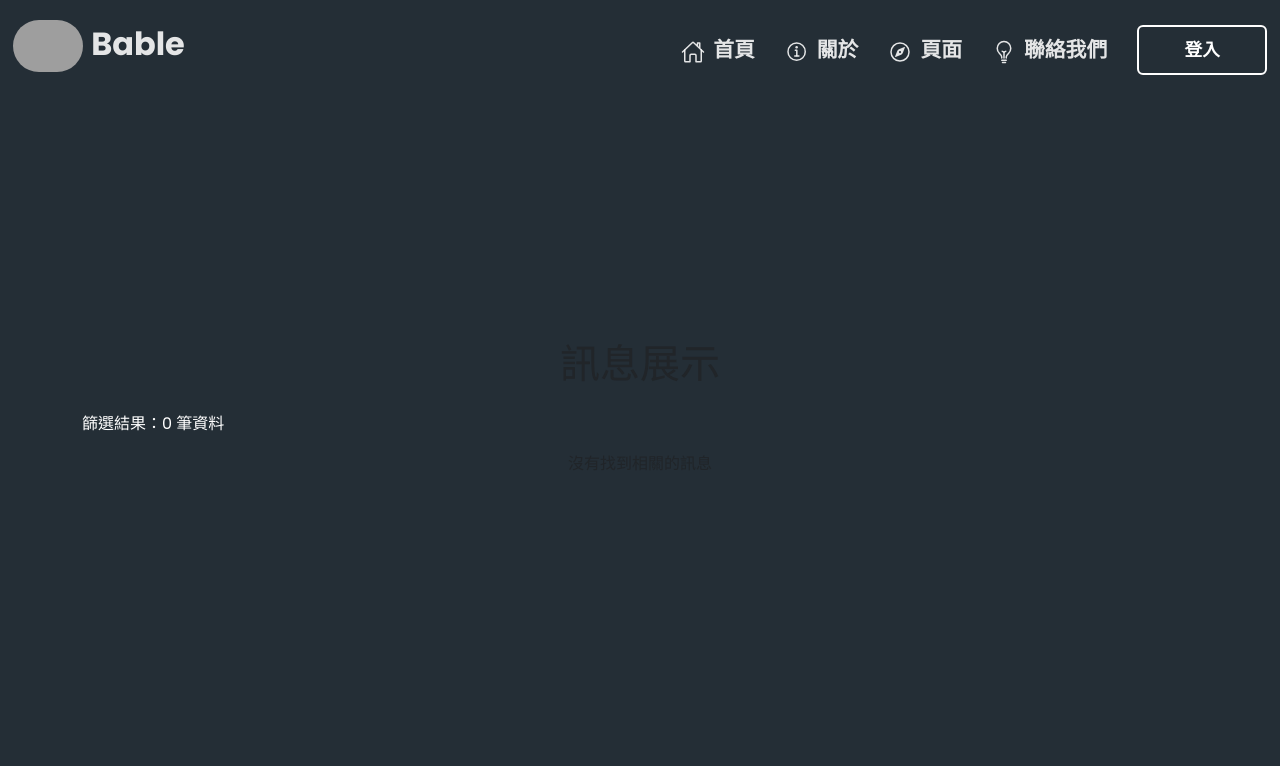
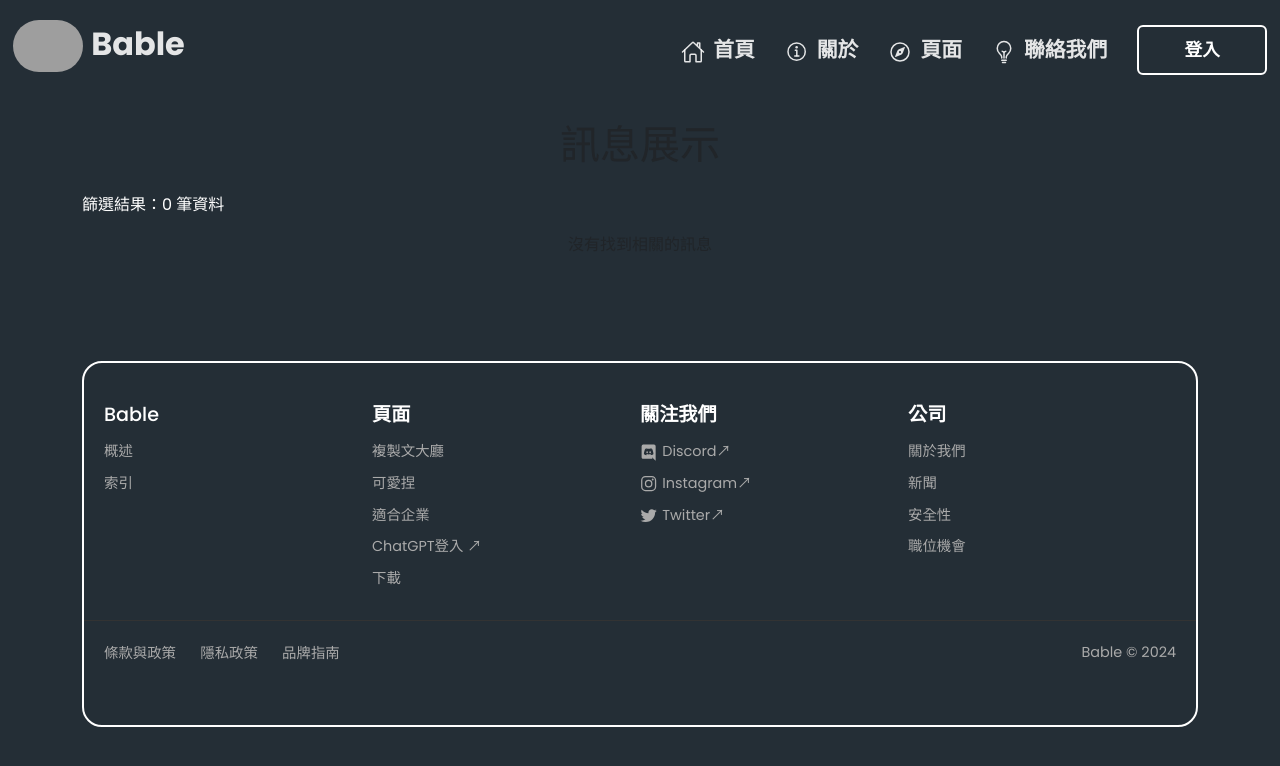
Before and after one commit to roy4222/Bable, a PHP site: page /message.php in a window 1280 px wide. Shown: the top 766 px of the page. Run offline with PHP 8.4, Linux system fonts and the light colour scheme; data that the repository does not hold is empty; some web fonts are replaced; grey boxes are pictures that could not be loaded.

Commit message:
增加頁尾

```diff
--- a/message.php
+++ b/message.php
@@ -1,4 +1,7 @@
 <?php
+
+session_start();
+
 $servername = "localhost";
 $username = "root";
 $password = "27003378";
@@ -269,6 +272,60 @@
                 <?php endfor; ?>
             </ul>
         </nav>
+
+        <br/><br/><br/>
+
+        <!-- 在這裡添加頁尾 -->
+        <footer class="site-footer">
+            <div class="footer-content">
+                <div class="footer-section">
+                    <h3>Bable</h3>
+                    <ul>
+                        <li><a href="#">概述</a></li>
+                        <li><a href="#">索引</a></li>
+                    </ul>
+                </div>
+                <div class="footer-section">
+                    <h3><strong>頁面</strong></h3>
+                    <ul>
+                        <li><a href="#">複製文大廳</a></li>
+                        <li><a href="#">可愛捏</a></li>
+                        <li><a href="#">適合企業</a></li>
+                        <li><a href="#">ChatGPT登入 ↗</a></li>
+                        <li><a href="#">下載</a></li>
+                    </ul>
+                </div>
+                <div class="footer-section">
+                    <h3><strong>關注我們</strong></h3>
+                    <ul>
+                        <li><a href="#"><ion-icon name="logo-discord"></ion-icon>Discord↗</a></li>
+                        <li><a href="#"><ion-icon name="logo-instagram"></ion-icon></ion-icon>Instagram↗</a></li>
+                        <li><a href="#"><ion-icon name="logo-twitter"></ion-icon>Twitter↗</a></li>
+                    </ul>
+                </div>
+                <div class="footer-section">
+                    <h3><strong>公司</strong></h3>
+                    <ul>
+                        <li><a href="#">關於我們</a></li>
+                        <li><a href="#">新聞</a></li>
+                        <li><a href="#">安全性</a></li>
+                        <li><a href="#">職位機會</a></li>
+                    </ul>
+                </div>
+            </div>
+            <div class="footer-bottom">
+                <div class="footer-links">
+                    <a href="#">條款與政策</a>
+                    <a href="#">隱私政策</a>
+                    <a href="#">品牌指南</a>
+                </div>
+                <div class="footer-copyright">
+                    Bable © 2024
+                </div>
+            </div>
+        </footer>
+    </section>
+    </main>
     </div>
 
     <!-- 引入 Bootstrap 和 JS -->
```
